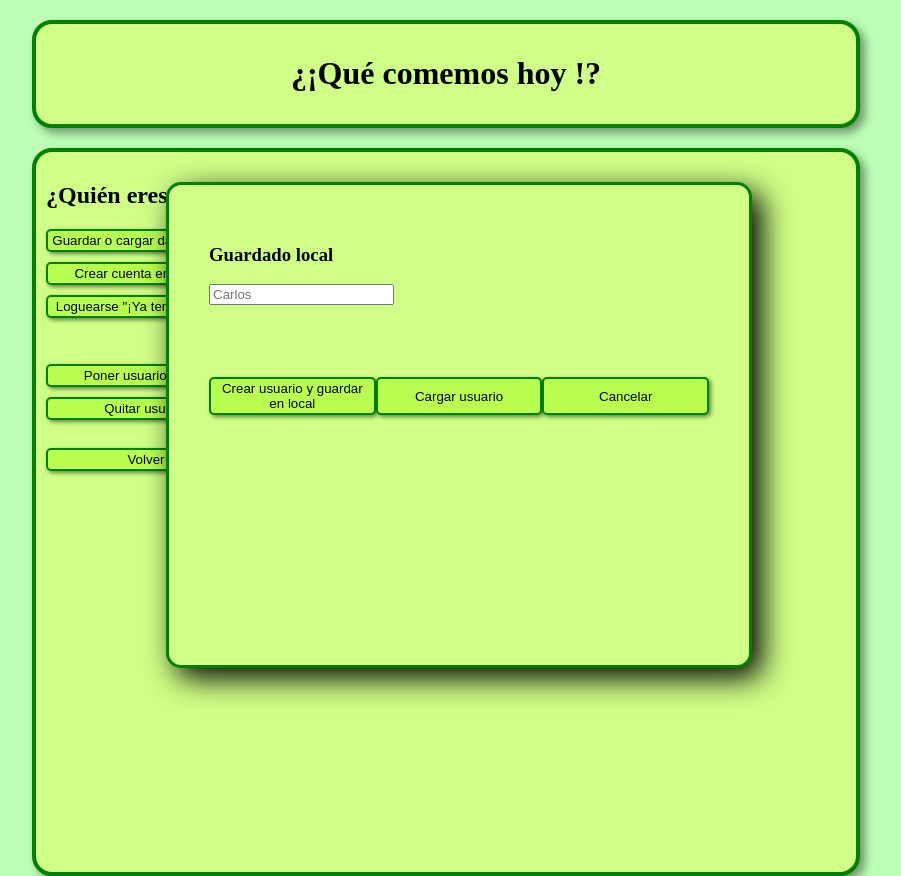
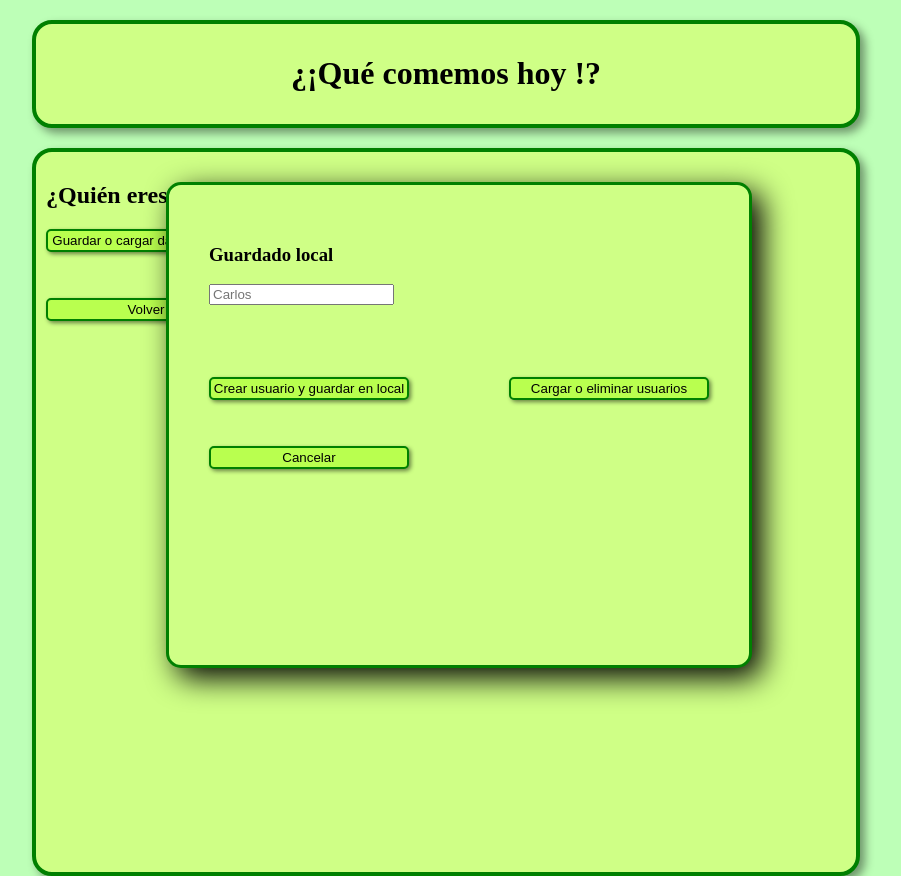
Before and after one commit to CarlosCaNav/Que_Comemos, an Angular app: page /login in a window 1280 px wide. Both pictures are taken after a click on the button "Guardar o cargar datos en local". Shown: the whole page, without its empty margins (194-1095 px from the left). Built offline with nearby package versions, Linux system fonts and the light colour scheme.

Commit message:
ahora se pueden eliminar usuarios gráficamente

```diff
--- a/src/app/components/login/emergentes/emergentes.component.html
+++ b/src/app/components/login/emergentes/emergentes.component.html
@@ -1,6 +1,13 @@
-<div *ngIf="this.datosService.subEmergenteMostrado != 'cargar'" class="emergente">
+<div
+  *ngIf="this.datosService.subEmergenteMostrado != 'cargar'"
+  class="emergente"
+>
   <h3>Guardado local</h3>
-  <form *ngIf="this.datosService.tipoDeSesion == 'nada'" [formGroup]="datosService.usuarioActual">
+  <h4 *ngIf="this.datosService.tipoDeSesion == 'local'"> ¿Qué quieres hacer ahora {{this.datosService.usuarioActual.value.name}}?</h4>
+  <form
+    *ngIf="this.datosService.tipoDeSesion == 'nada'"
+    [formGroup]="datosService.usuarioActual"
+  >
     <input
       formControlName="name"
       type="text"
@@ -25,14 +32,20 @@
     >
       Actualizar información
     </button>
+    <button
+      *ngIf="this.datosService.tipoDeSesion === 'local'"
+      (click)="cerrarSesion()"
+    >
+      Cerrar sesión
+    </button>
     <button (click)="this.datosService.subEmergente('cargar')">
-      Cargar usuario
+      Cargar o eliminar usuarios
     </button>
-    <button
-      (click)="this.datosService.emergente('')"
-    >
-      Cancelar
-    </button>
+  </div>
+  <div>
+    <br/>
+    <br/>
+    <button (click)="this.datosService.emergente('')">Cancelar</button>
   </div>
 </div>
 
@@ -42,6 +55,7 @@
 >
   <li *ngFor="let usuario of this.clavesLocalStorage">
     <button (click)="cargarDatos(usuario)">Cargar {{ usuario }}</button>
+    <button style="background-color: red; margin-left: 10px; width: 100px;" (click)="borrarDatos(usuario)">Borrar usuario</button>
   </li>
   <li *ngIf="this.clavesLocalStorage.length == 0">No hay usuarios guardados</li>
   <br /><br /><br />
--- a/src/app/components/login/emergentes/emergentes.component.ts
+++ b/src/app/components/login/emergentes/emergentes.component.ts
@@ -17,19 +17,23 @@ export class EmergentesComponent {
 
   clavesLocalStorage: string[] = [];
 
-/*   nombre: FormGroup = new FormGroup({'nombre': new FormControl('')}); */
-/* nombre: string = ''; */
+  /*   nombre: FormGroup = new FormGroup({'nombre': new FormControl('')}); */
+  /* nombre: string = ''; */
 
-  guardarDatos() {/*
+  guardarDatos() {
+    /*
 this.datosService.usuarioActual = this.datosService.usuarioActual.value.name; */
-const nombre: string = this.datosService.usuarioActual.value.name;
+    const nombre: string = this.datosService.usuarioActual.value.name;
 
     if (this.datosService.usuarioActual.value.name != '') {
       const datos = { name: nombre, meals: this.datosService.comidas };
       // Convertir el objeto a una cadena JSON antes de guardar
-      localStorage.setItem(this.datosService.usuarioActual.value.name, JSON.stringify(datos));
+      localStorage.setItem(
+        this.datosService.usuarioActual.value.name,
+        JSON.stringify(datos)
+      );
       alert('Datos guardados correctamente');
-      this.datosService.tipoDeSesion = 'local'
+      this.datosService.tipoDeSesion = 'local';
       this.datosService.emergenteMostrado = 'nada';
       this.datosService.subEmergenteMostrado = 'nada';
     } else {
@@ -39,7 +43,7 @@ const nombre: string = this.datosService.usuarioActual.value.name;
   cargarDatos(usuario: string) {
     const datos = localStorage.getItem(usuario);
 
-    for(var i = 0; i < this.datosService.comidas.length; i++) {
+    for (var i = 0; i < this.datosService.comidas.length; i++) {
       this.datosService.comidas[i].ignorar = true;
     }
     if (datos) {
@@ -47,7 +51,7 @@ const nombre: string = this.datosService.usuarioActual.value.name;
       const datosParseados = JSON.parse(datos);
       this.datosService.usuarioActual.value.name = datosParseados.name;
       this.datosService.comidas = datosParseados.meals;
-    /*   this.datosService.platos = [...this.datosService.platos]; */
+      /*   this.datosService.platos = [...this.datosService.platos]; */
       this.datosService.tipoDeSesion = 'local';
       this.datosService.emergenteMostrado = 'nada';
       this.datosService.subEmergenteMostrado = 'nada';
@@ -56,10 +60,29 @@ const nombre: string = this.datosService.usuarioActual.value.name;
       alert('No hay datos guardados');
     }
   }
+
+  borrarDatos(usuario: string) {
+   const confirmacion = confirm('¿Estás seguro de que deseas eliminar los datos?');
+
+    if (confirmacion) {
+      localStorage.removeItem(usuario);
+      alert('Datos eliminados correctamente');
+      this.datosService.tipoDeSesion = 'nada';
+    }
+  }
+
+  cerrarSesion() {
+    this.datosService.usuarioActual.value.name = '';
+    this.datosService.tipoDeSesion = 'nada';
+    this.datosService.emergenteMostrado = 'nada';
+    this.datosService.subEmergenteMostrado = 'nada';
+  }
+
   obtenerClavesLocalStorage() {
     for (let i = 0; i < localStorage.length; i++) {
       const clave = localStorage.key(i);
-      if (clave !== null) { // Verifica si la clave no es nula (puede ocurrir en algunos casos raros)
+      if (clave !== null) {
+        // Verifica si la clave no es nula (puede ocurrir en algunos casos raros)
         this.clavesLocalStorage.push(clave);
       }
     }
--- a/src/app/components/login/login.component.html
+++ b/src/app/components/login/login.component.html
@@ -9,23 +9,11 @@
   ¡Hola {{ this.datosService.usuarioActual.value.name }}!
 </h2>
 
-<div *ngIf="this.datosService.usuarioActual.value.name == '' || this.datosService.tipoDeSesion == 'local'">
+<div>
   <button (click)="this.datosService.emergente('guardadoLocal')">
     Guardar o cargar datos en local</button
   ><br />
-  <button>Crear cuenta en la nube</button><br />
-  <button>Loguearse "¡Ya tengo cuenta!"</button><br /><br /><br />
 </div>
 
-<div *ngIf="this.datosService.usuarioActual.value.name != ''">
-  <button>Cambiar de usuario</button><br />
-  <button>Guardar datos</button><br />
-  <button>Cargar datos antiguos</button><br />
-  <button>Cerrar sesión</button><br /><br /><br />
-</div>
-
-<button class="button" (click)="borrar('Pepito')">Poner usuario Pepito</button
-><br />
-<button class="button" (click)="borrar('')">Quitar usuario</button><br /><br />
-
+<br /><br />
 <button class="button" routerLink="/inicio">Volver</button>
```
